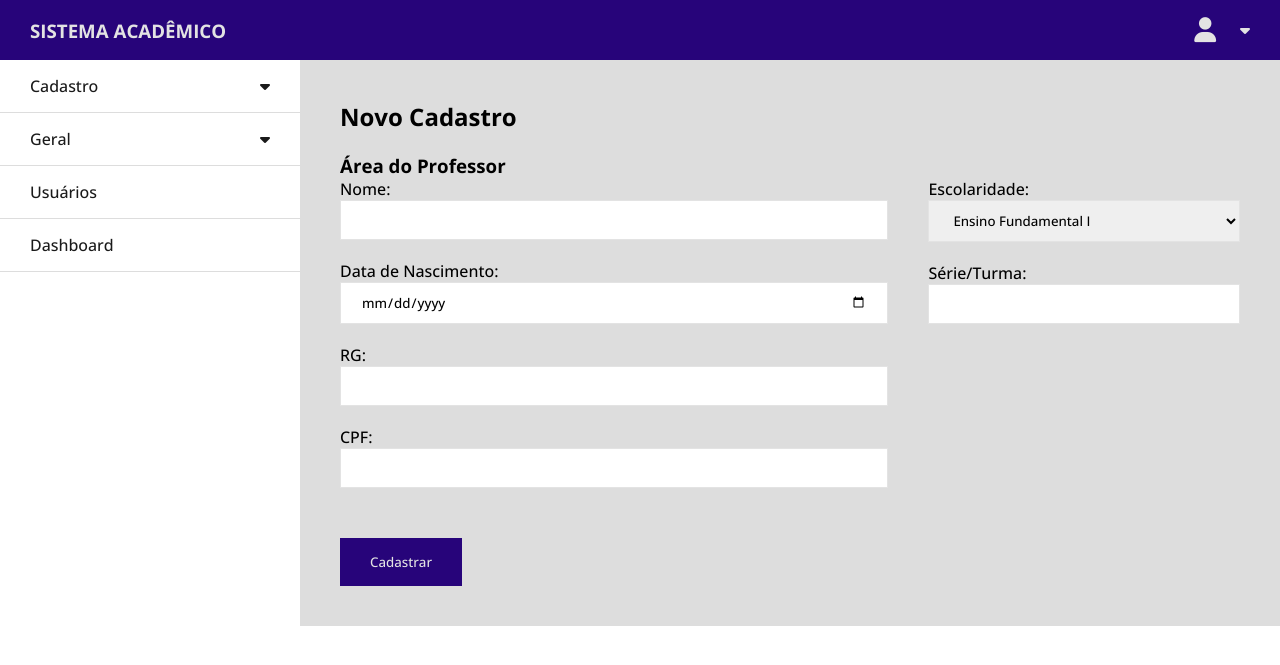
After one commit to FelipeSoft/sistema-academico-poo, a PHP site: page /sistema-academico-poo/teacher.php in a window 1280 px wide; the page is wider, and only the part inside the window is pictured. The commit adds this page. Shown: the top 665 px of that part. Run offline with PHP 8.4, Linux system fonts and the light colour scheme; some libraries are stand-ins or nearby versions.

```diff
--- a/assets/css/index.css
+++ b/assets/css/index.css
@@ -20,6 +20,7 @@
 body, html{
     width: 100vw;
     overflow-x: hidden;
+    height: max-content;
 }
 div.container{
     width: 100%;
--- a/components/asideAdministrator.php
+++ b/components/asideAdministrator.php
@@ -1,9 +1,9 @@
 <aside>
     <div class="sections">
-        <div class="section-item s1">Usuários <i class="fa fa-caret-down"></i></div>
+        <div class="section-item s1">Cadastro <i class="fa fa-caret-down"></i></div>
         <div class="toggle-area-1">
             <div class="toggle-item"><a href="student.php">Alunos e Responsáveis</a></div>
-            <div class="toggle-item"><a href="">Professores</a></div>
+            <div class="toggle-item"><a href="teacher.php">Professores</a></div>
             <div class="toggle-item"><a href="">Administradores</a></div>
         </div>
         <div class="section-item s2">Geral <i class="fa fa-caret-down"></i></div>
@@ -15,6 +15,7 @@
             <div class="toggle-item"><a href="">Mensagens</a></div>
             <div class="toggle-item"><a href="">Quadro de Horários</a></div>
         </div>
+        <div class="section-item s3"><a href="">Usuários</a></div>
         <div class="section-item s3"><a href="">Dashboard</a></div>
     </div>
 </aside>
--- a/config.php
+++ b/config.php
@@ -4,7 +4,7 @@ require("C:/xampp/htdocs/sistema-academico-poo/models/DatabaseConnection.php");
 $DB_NAME = "sistema_academico";
 $DB_HOST = "localhost";
 $DB_USER = "root";
-$DB_PASSWORD = "aluno123";
+$DB_PASSWORD = "root";
 
 $database_connection = new DatabaseConnection($DB_NAME, $DB_HOST, $DB_USER, $DB_PASSWORD);
 $connection = $database_connection->connect();
--- /dev/null
+++ b/teacher.php
@@ -0,0 +1,55 @@
+<?php
+session_start();
+require("C:/xampp/htdocs/sistema-academico-poo/config.php");
+require("C:/xampp/htdocs/sistema-academico-poo/components/header.php");
+?>
+
+<main>
+    <?php require("C:/xampp/htdocs/sistema-academico-poo/components/asideAdministrator.php") ?>
+    <div class="container">
+        <h2 class="main-title">Novo Cadastro</h2>
+        <form action="<?=$base_url?>/actions/student_action.php" method="POST">
+                <h3>Área do Professor</h3>
+                <div class="student-area">
+                    <div class="column-left-sa">
+                        <label>
+                        Nome:
+                        <input type="text">
+                        </label>
+                        <label>
+                            Data de Nascimento:
+                            <input type="date">
+                        </label>
+                        <label>
+                            RG:
+                            <input type="text">
+                        </label>
+                        <label>
+                            CPF:
+                            <input type="text">
+                        </label>
+                    </div>
+                    <div class="column-right-sa">
+                        <label>
+                            Escolaridade:
+                            <select name="schooling">
+                                <option value="1">Ensino Fundamental I</option>
+                                <option value="2">Ensino Fundamental II</option>
+                                <option value="3">Ensino Médio</option>
+                                <option value="4">Ensino Superior</option>
+                            </select>
+                        </label>
+                        <label>
+                            Série/Turma:
+                            <input type="text">
+                        </label>
+                    </div>
+                </div>
+                <div class="button-area">
+                    <button>Cadastrar</button>
+                </div>
+            </form>
+    </div>
+</main>
+
+<?php require("C:/xampp/htdocs/sistema-academico-poo/components/footer.php") ?>
```
Also changed, not shown: student.php (+19 -2 lines).
